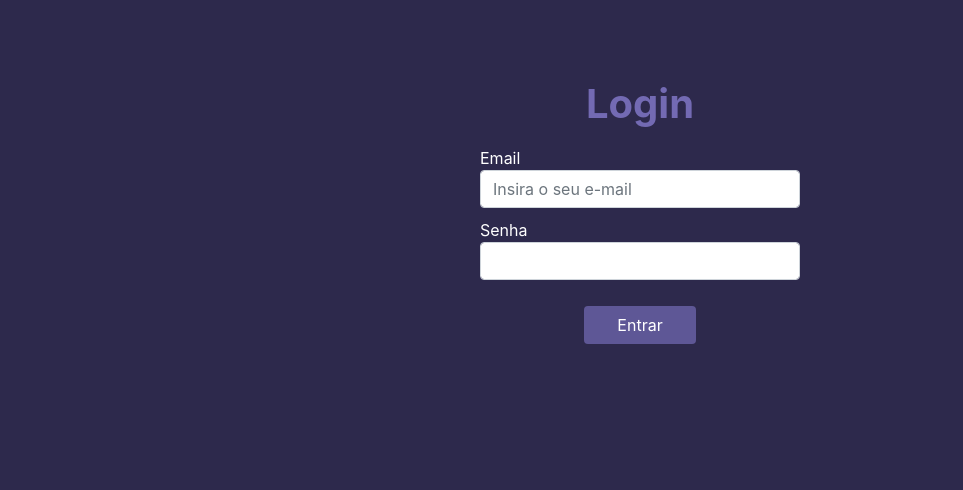
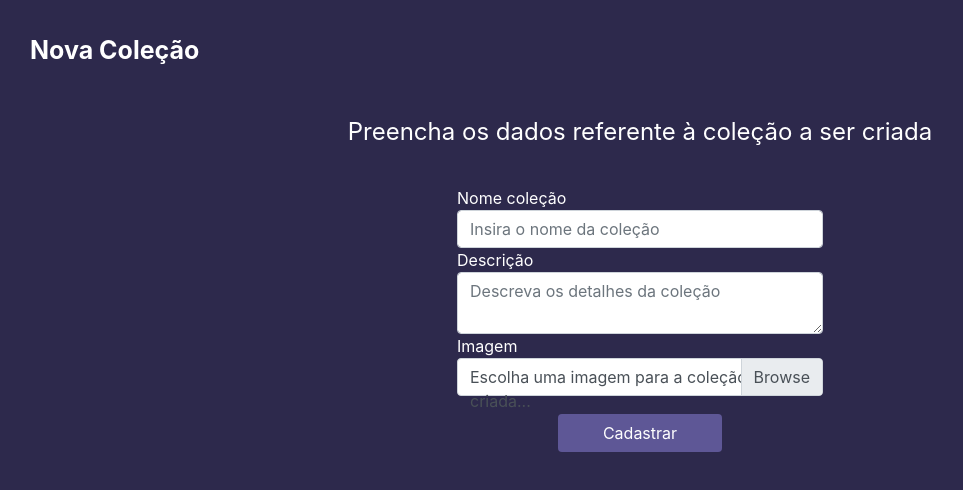
Before and after one commit to VinnenLM/prog-web-1-reactjs, a React (Create React App) app: page / in a window 1280 px wide. Shown: the top 490 px of the page, without its empty margins (0-963 px from the left). Built offline with nearby package versions, Linux system fonts and the light colour scheme.

Commit message:
Criação da página nova-coleção

```diff
--- a/src/index.js
+++ b/src/index.js
@@ -1,6 +1,6 @@
 import React from 'react';
 import ReactDOM from 'react-dom/client';
-import App from '../src/view/login';
+import App from '../src/view/nova-colecao';
 
 const root = ReactDOM.createRoot(document.getElementById('root'));
 root.render(
--- a/src/view/nova-colecao/index.js
+++ b/src/view/nova-colecao/index.js
@@ -1,10 +1,46 @@
 import React from "react";
+import './nova-colecao.css';
 
 function Login() {
     return(
-        <h1>
-            Um conteúdo ae
-        </h1>
+        <main>
+
+        <div class="container-principal">
+
+            <span>Nova Coleção</span>
+
+            <div class="titulo">
+                <h3>Preencha os dados referente à coleção a ser criada</h3>
+            </div>
+
+            <div class="input-group">
+
+                <div class="container-input">
+
+                    <form action="home.html" method="POST">
+                        <label for="nome">Nome coleção</label>
+                        <input class="form-control" type="text" id="nome" placeholder="Insira o nome da coleção"/>
+                        <label for="descricao">Descrição</label>
+                        <textarea class="form-control" type="text" id="descricao"
+                            placeholder="Descreva os detalhes da coleção"></textarea>
+                        <label for="imagem">Imagem</label>
+
+                        <div class="input-group">
+                              <input type="file" id="imagem" onchange="mudarNome(this)"/>
+                              <label class="custom-file-label" for="imagem">Escolha uma imagem para a coleção criada...</label>
+                        </div>
+
+                        <div class="botao">
+                            <button type="submit" class="btn mt-3" id="salvar" onclick="salvarDados()">Cadastrar</button>
+                        </div>
+
+                    </form>
+                </div>
+
+            </div>
+        </div>
+
+    </main>
     )
 }
 
--- a/src/view/nova-colecao/nova-colecao.css
+++ b/src/view/nova-colecao/nova-colecao.css
@@ -0,0 +1,100 @@
+body, html {
+    background-color: #2d294c;
+    color: white;
+}
+
+.header {
+    background-color: #413d5d;
+    vertical-align: middle;
+    padding: 15px;
+}
+
+.header__menu {
+    display: flex;
+    justify-content: space-between;
+    margin: 0 20px;
+}
+
+.opcoes > a{
+    line-height: 2rem;
+    color: white;
+}
+
+.logo > span{
+    font-weight: bold;
+    font-size: 20px;
+    margin-left: 5px;
+    vertical-align: middle;
+}
+
+.logo > img {
+    width: 25px;
+}
+
+.minhas-colecoes {
+    margin-right: 20px;
+}
+
+.titulo-pagina {
+    margin: 3rem 0 0 35px;
+}
+
+.container-principal{
+    margin-top: 2rem;
+    margin-left: 30px;
+    margin-right: 30px;
+}
+
+.container-principal > span{
+    font-weight: bold;
+    font-size: 25px;
+}
+
+.titulo {
+    text-align: center;
+    margin-top: 3rem;
+    margin-bottom: 40px;
+}
+
+h3 {
+    font-size: 1.5rem;
+    font-weight: 400;
+}
+
+.container-input{
+    margin: 0 auto !important;
+    width: 30%;
+}
+
+label {
+    margin-bottom: 0;
+}
+
+input {
+    border-radius: 5px;
+}
+
+.btn-primary {
+    border-color: none !important;
+}
+
+.botao {
+    display: flex;
+    justify-content: center;
+    margin-top: 10px;
+}
+
+#btn-envio > .btn{
+    border: 1px solid grey;
+}
+
+#salvar {
+    background-color: #5e5796 !important;
+    width: 45%;
+    color: white;
+}
+
+#txt-descricao{
+    height: 7em;
+    resize: none;
+}
```
